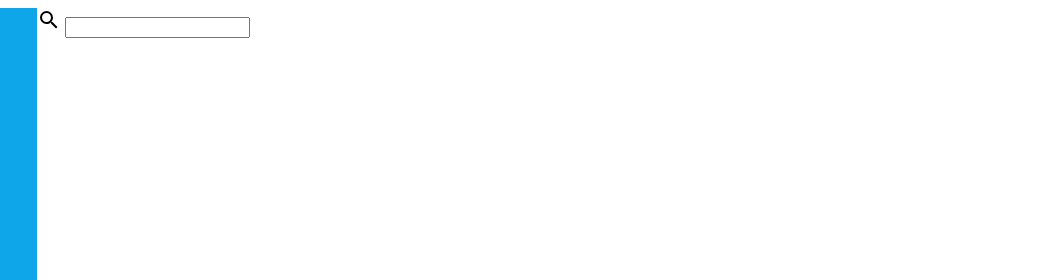
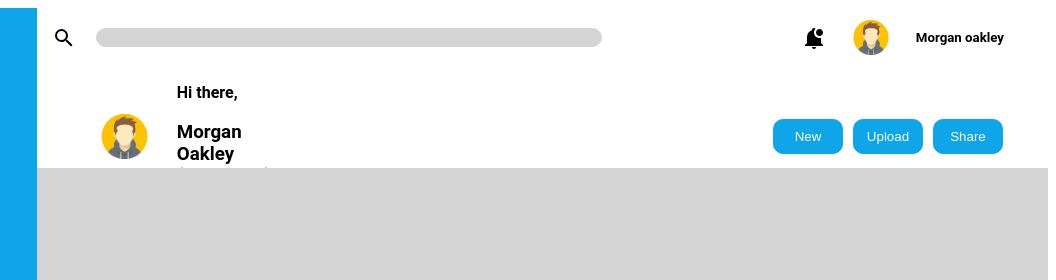
Before and after one commit to Reydove/Admin-dashboard, a plain HTML site: page index.html in a window 1280 px wide. Shown: the top 280 px of the page, 224-1280 px from the left. Drawn offline with Linux system fonts and the light colour scheme.

Commit message:
Stated and finished the nave bar

```diff
--- a/index.html
+++ b/index.html
@@ -101,9 +101,33 @@
                     </svg>
 
                     <input type="text" class="form-input">
+
+                    <svg xmlns="http://www.w3.org/2000/svg" viewBox="0 0 24 24" width="24" height="24">
+                        <title>bell-badge</title>
+                        <path d="M21 6.5C21 8.43 19.43 10 17.5 10S14 8.43 14 6.5 15.57 3 17.5 3 21 4.57 21 6.5M19 11.79C18.5 11.92 18 12 17.5 12C14.47 12 12 9.53 12 6.5C12 5.03 12.58 3.7 13.5 2.71C13.15 2.28 12.61 2 12 2C10.9 2 10 2.9 10 4V4.29C7.03 5.17 5 7.9 5 11V17L3 19V20H21V19L19 17V11.79M12 23C13.11 23 14 22.11 14 21H10C10 22.11 10.9 23 12 23Z" />
+                    </svg>
+
+
+                     <img src="./Image/image-icon.png" alt="profile picture" width="50px" class="avatarNavbar">
+                     <h5>Morgan oakley</h5>
                 </div>
 
-                <div class="welcome"></div>
+                <div class="welcome">
+                    <div class="left">
+                        <img src="./Image/image-icon.png" alt="profile picture" width="65px" class="avatarwelcome">
+                        <div class="welcome-text">
+                            <p><strong>Hi there,</strong></p>
+                            <h3>Morgan Oakley (@morgan)</h3>
+                        </div>
+                        <div class="right">
+                            <button class="btn">New</button>
+                            <button class="btn">Upload</button>
+                            <button class="btn">Share</button>
+                        </div>
+
+                    </div>
+                </div>
+
             </div>
             <div class="content"></div>
             <h2>Hello
--- a/style.css
+++ b/style.css
@@ -67,10 +67,56 @@ body{
 
 }
 
-.navbar{
+.navbar, .left{
+    display:flex;
+    flex-direction: row;
+    align-items: center;
+    margin:0px 15px;
+
+
+}
+.form-input{
+    width:500px;
+    background-color:#d4d4d4;
+    border-radius:10px ;
+    border: 1px solid #d4d4d4;
+    margin-left: 20px;
+    margin-right: 200px;
+}
+
+.avatarNavbar, .avatarwelcome{
+    margin:0 20px;
 
 }
 
+
 .welcome{
+    display:flex;
+    flex-direction: row;
+    align-items: center;
+    justify-content: space-between;
+    margin:0px 20px;
 
 }
+.right {
+    display: flex;
+    flex-direction: row;
+    justify-content: space-between;
+    align-items: center;
+     /* Add some margin for spacing */
+    margin-left: 500px;
+}
+
+.btn {
+    background-color: #0ea5e9;
+    width: 70px;
+    height: 35px; /* Fix the typo 'heigha' to 'height' */
+    margin-right: 10px; /* Add some margin between buttons */
+    color: white;
+    border: 1px solid #0ea5e9;
+    border-radius: 10px;
+}
+
+.content{
+    background-color:#d4d4d4;
+}
```
